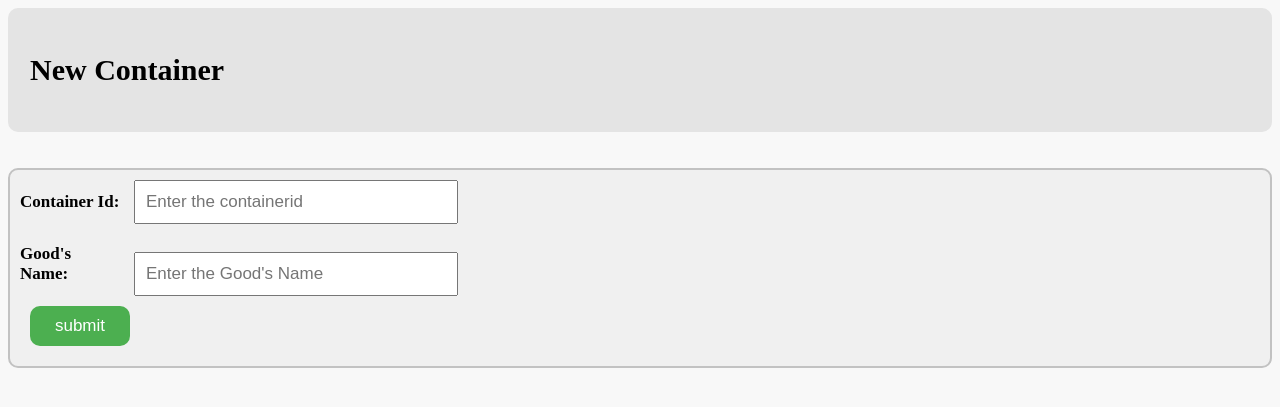
After one commit to BilalAhmed-358/Database_Management_System_Project-, a PHP site: page /newContainer.php in a window 1280 px wide. The commit adds this page. Shown: the top 407 px of the page. Run offline with PHP 8.4, Linux system fonts and the light colour scheme.

Commit message:
Added new container form

```diff
--- /dev/null
+++ b/newContainer.php
@@ -0,0 +1,91 @@
+<!DOCTYPE html>
+<html lang="en">
+
+<head>
+    <meta charset="UTF-8">
+    <meta http-equiv="X-UA-Compatible" content="IE=edge">
+    <meta name="viewport" content="width=device-width, initial-scale=1.0">
+    <title>New Container</title>
+    <style>
+        body {
+            background-color: #f8f8f8;
+        }
+
+        .header {
+            overflow: hidden;
+            background-color: #e4e4e4;
+            padding: 10px 10px;
+            border-radius: 10px;
+        }
+
+        .header p.logo {
+            float: left;
+            color: rgb(0, 0, 0);
+            text-align: center;
+            padding: 12px;
+            text-decoration: none;
+            font-size: 30px;
+            line-height: 20px;
+            border-radius: 4px;
+            font-weight: bold;
+        }
+        .form {
+            overflow: hidden;
+            background-color: #f0f0f0;
+            border-radius: 10px;
+            border: 2px solid rgb(194, 194, 194);
+        }
+        .form label, .form input{
+            font-size:17px;
+            padding:10px 10px;
+            text-decoration: none;
+            margin-top:10px;
+        }
+        .form label{
+            font-weight:bold;
+            display: inline-block;
+            width:100px;
+            text-align: left;
+
+        }
+        .form .input{
+            text-align: left;
+            align:right;
+            min-width:300px;
+        }
+        .New_button {
+            background-color: #4CAF50;
+            border: none;
+            color: white;
+            padding: 10px 10px;
+            text-align: center;
+            text-decoration: none;
+            display: inline-block;
+            font-size: 13px;
+            border-radius: 10px;
+            cursor: pointer;
+            margin: 20px;
+            min-width:100px;
+            align:left;
+        }
+    </style>
+</head>
+
+<body>
+    <div class="header">
+        <p class="logo">New Container</p>
+    </div>
+        <br><br>
+    <div>
+    <form action="insert_order.php" method="POST" class="form" >
+        <label for="containerid" class="row">Container Id:</label>
+        <input class="input" type="text" name="containerid" id="containerid" placeholder="Enter the containerid">
+        <br>
+
+        <label for="goods_name" class="row">Good's Name:</label>
+        <input class="input"  type="text" name="goods_name" id="goods_name" placeholder="Enter the Good's Name">
+        <br>
+        <input class="New_button" id ="button_action" type="submit" name="submit" value="submit" class="btn btn-default">
+    </form>
+    </div>
+</body>
--- a/newOrder.php
+++ b/newOrder.php
@@ -97,7 +97,7 @@
         <label for="customerId" class="row">Customer Id:</label>
         <input class="input"  type="text" name="customerId" id="customerId" placeholder="Enter the Customer Id">
         <br>
-        <input  id ="button_action" type="submit" name="submit" value="submit" class="btn btn-default">
+        <input class="New_button" id ="button_action" type="submit" name="submit" value="submit" class="btn btn-default">
     </form>
     </div>
 </body>
```
